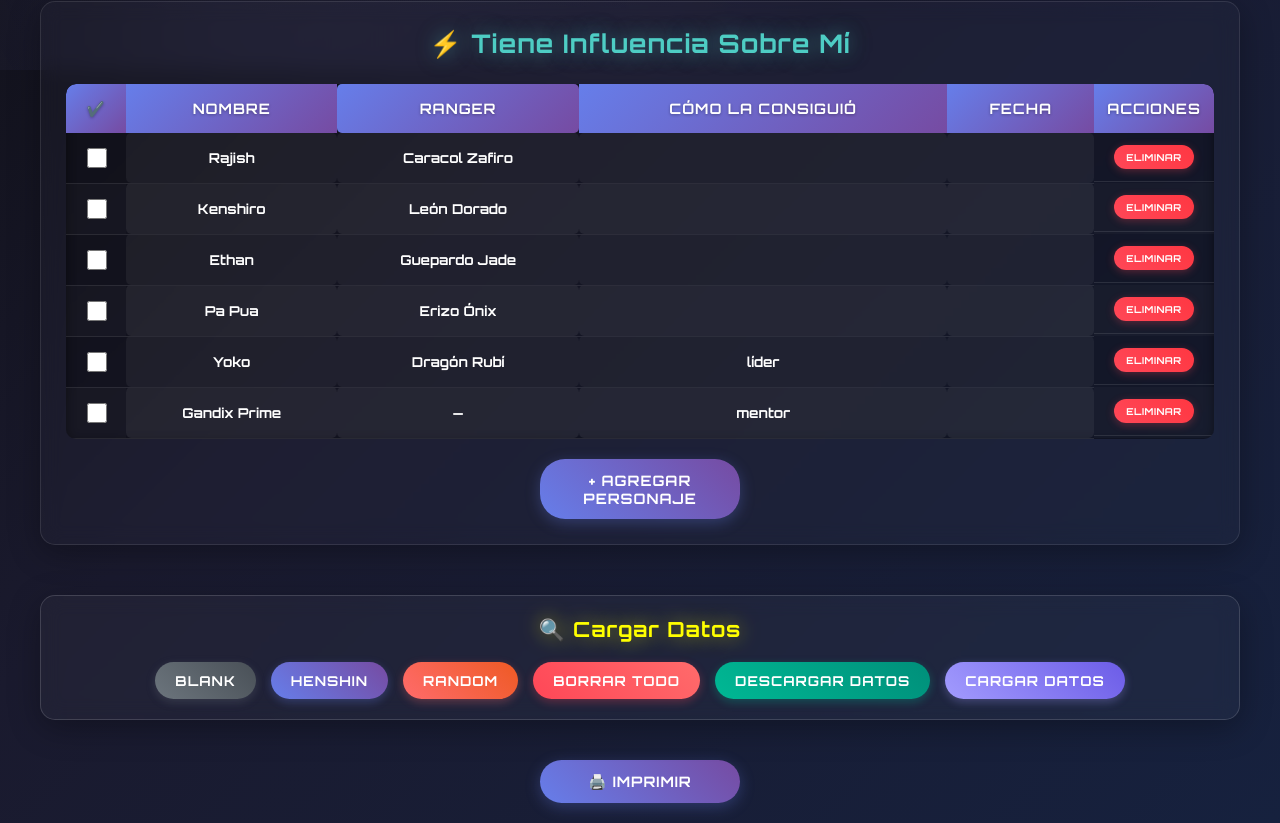
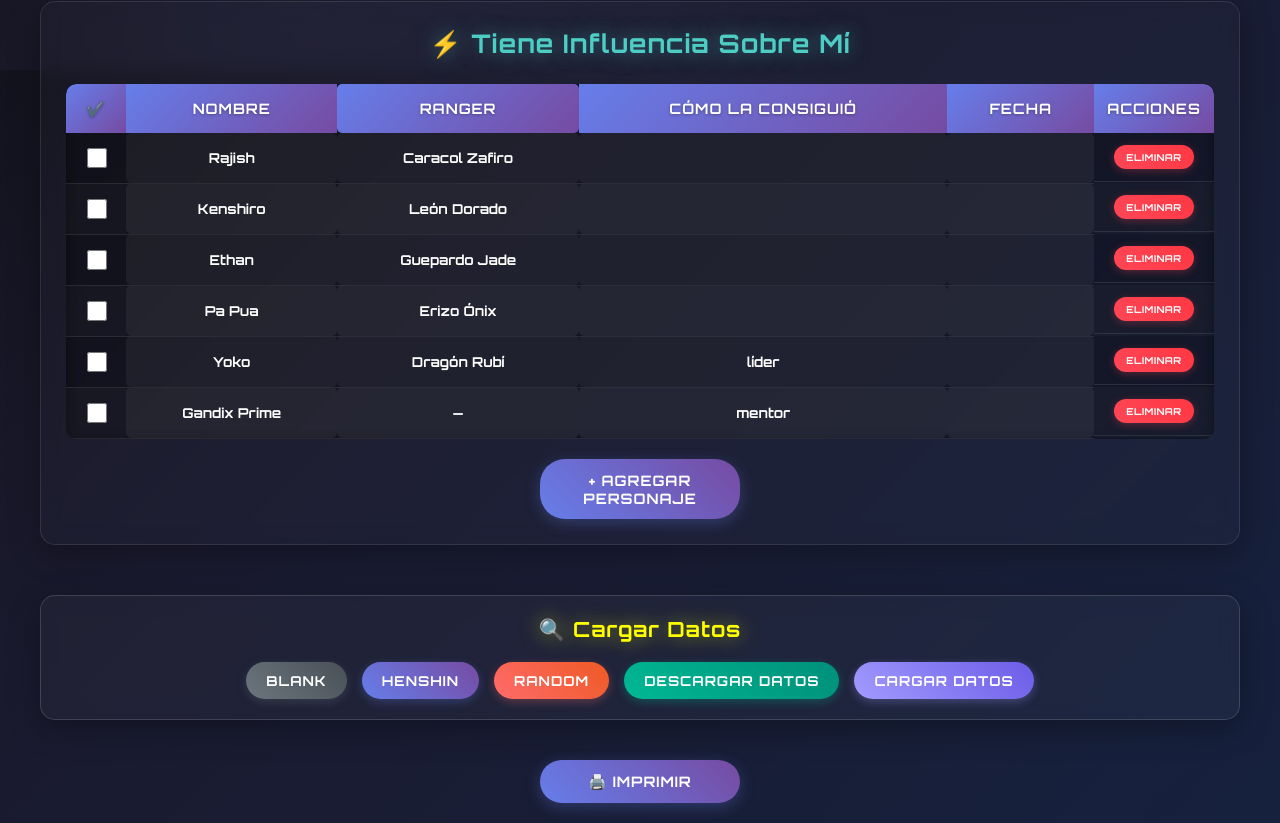
Before and after one commit to LosAmosDelCalabozo/masks-influence-tracker, a website: page index.html in a window 1280 px wide. Shown: the part 730-1553 px from the top of the page. Drawn offline with Linux system fonts and the light colour scheme.

Commit message:
feat: remove borrar todo button

```diff
--- a/index.html
+++ b/index.html
@@ -633,7 +633,7 @@
                 <button class="lookup-btn blank-btn" onclick="loadPreset(event, 'blank')">Blank</button>
                 <button class="lookup-btn henshin-btn" onclick="loadPreset(event, 'henshin')">Henshin</button>
                 <button class="lookup-btn random-btn" onclick="loadPreset(event, 'random')">Random</button>
-                <button class="lookup-btn clear-btn" onclick="clearAllData(event)">Borrar Todo</button>
+                <!-- <button class="lookup-btn clear-btn" onclick="clearAllData(event)">Borrar Todo</button> -->
                 <button class="lookup-btn export-btn" onclick="exportDataToJson(event)">Descargar Datos</button>
                 <input type="file" id="importFile" accept=".json" style="display: none;" onchange="importDataFromJson(event)">
                 <button class="lookup-btn import-btn" onclick="document.getElementById('importFile').click()">Cargar Datos</button>
```
